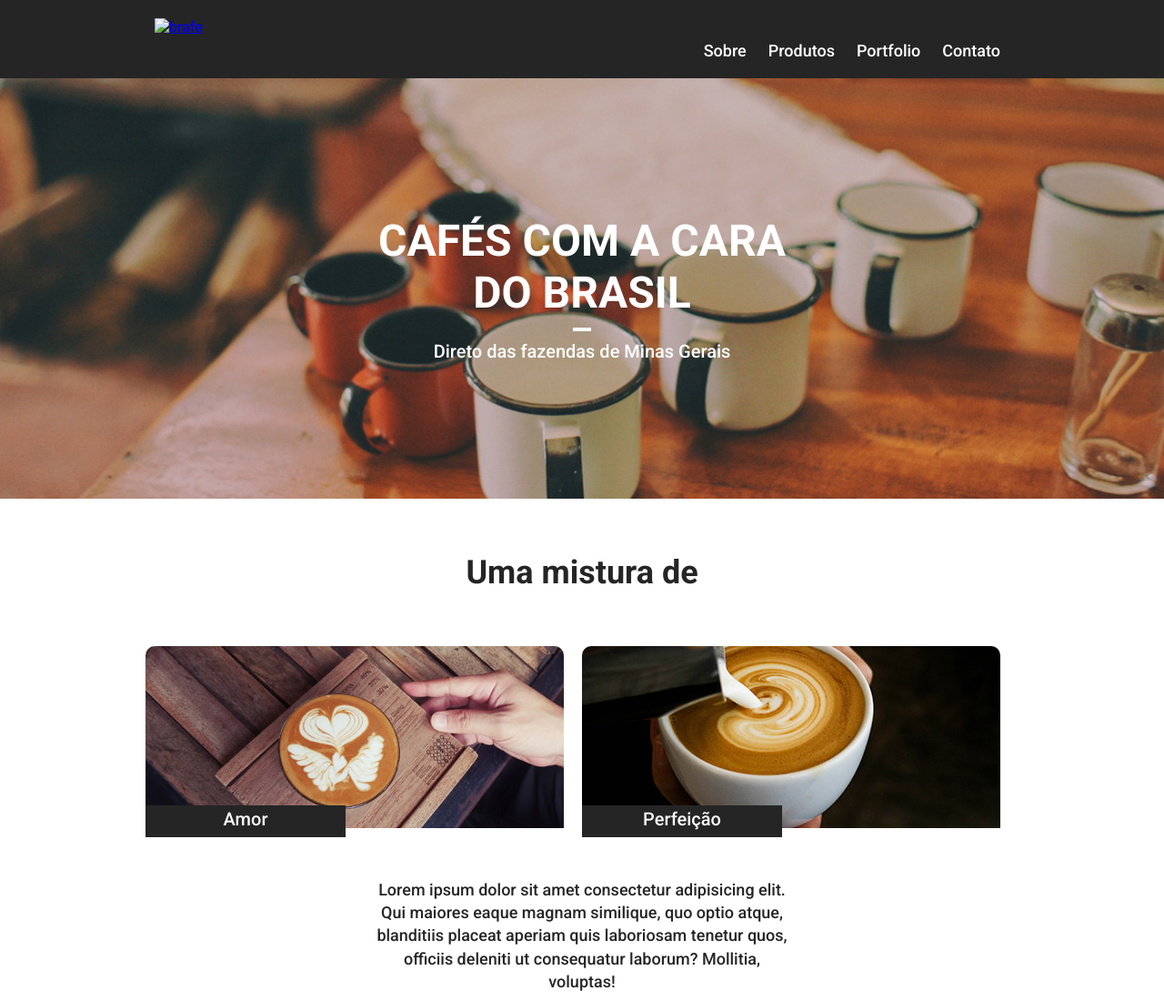
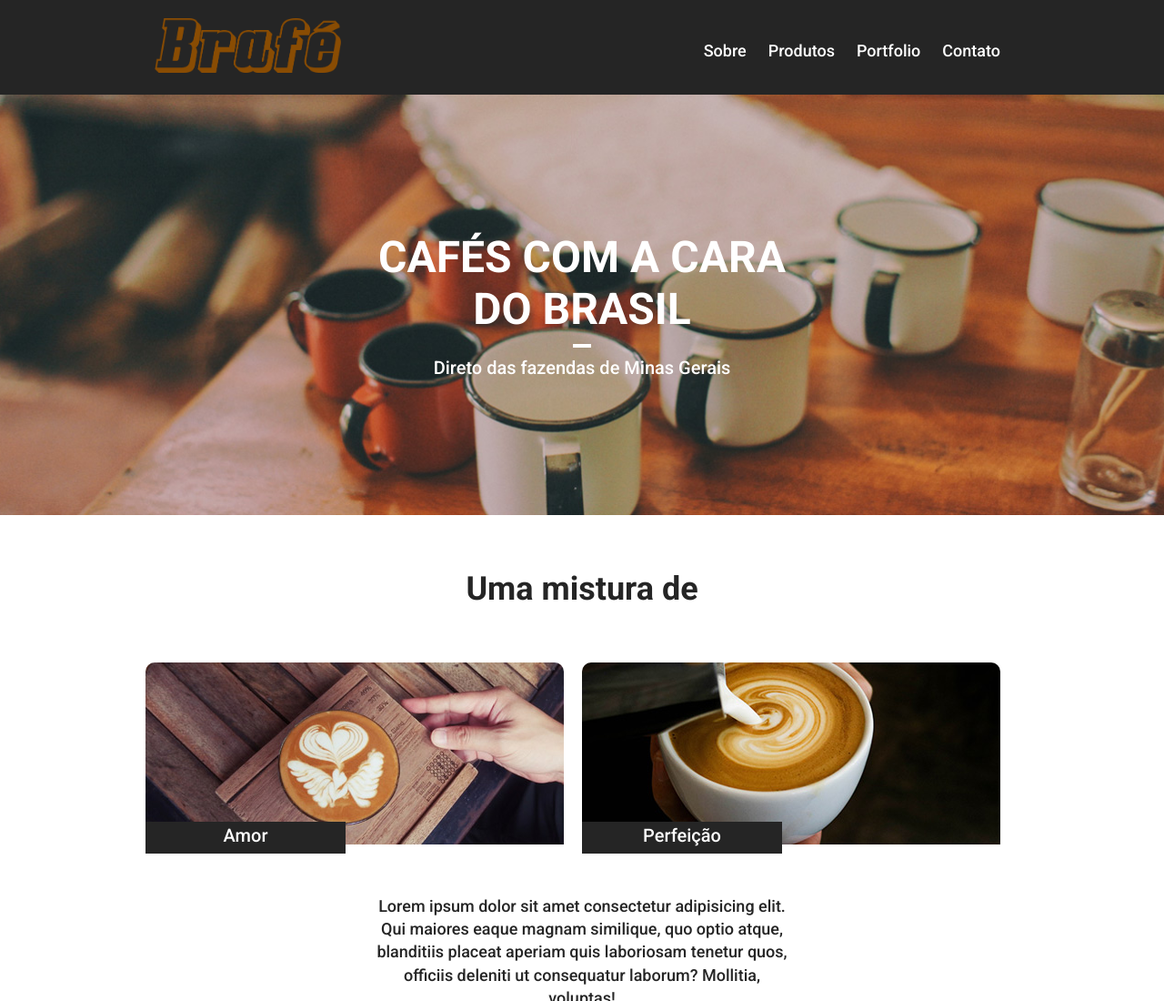
Before and after one commit to mailsonferreira/brafe, a plain HTML site: page index.htm in a window 1280 px wide. Shown: the top 1100 px of the page at 91% size. Drawn offline with Linux system fonts and the light colour scheme; the site is published under a folder, as on GitHub Pages, so addresses that start at the root find nothing.

Commit message:
Update index.htm

```diff
--- a/index.htm
+++ b/index.htm
@@ -14,7 +14,7 @@
 
     <header class="menu">
         <div class="menu-container">
-            <a href="#" class="menu-logo"><img src="/img/logo-brafe.png" alt="brafe"></a>
+            <a href="#" class="menu-logo"><img src="img/logo-brafe.png" alt="brafe"></a>
 
             <nav class="menu-nav">
                 <a href="#">Sobre</a>
```
